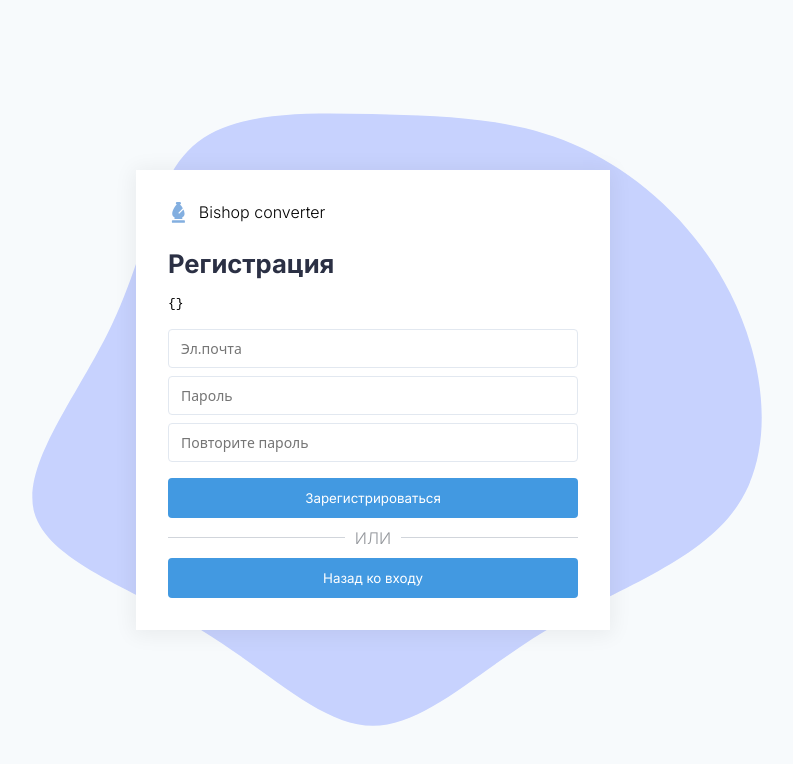
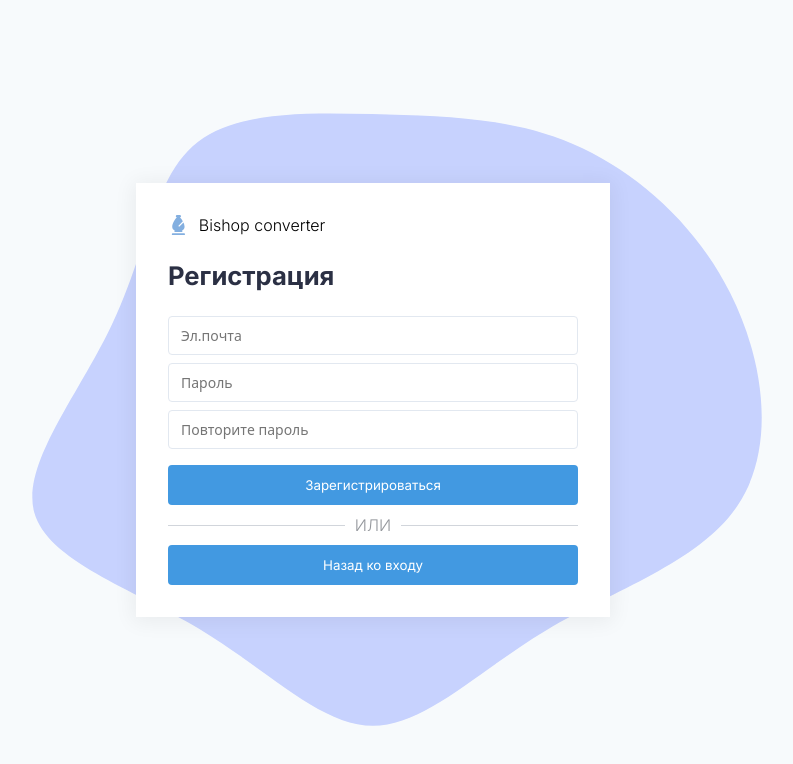
Before and after one commit to SkyBoxProject/bishop-client, a React (Create React App) app: page /registration in a window 1280 px wide. Shown: the top 764 px of the page, without its empty margins (267-1060 px from the left). Built offline with nearby package versions, Linux system fonts and the light colour scheme.

Commit message:
remove form state viewer

```diff
--- a/src/resources/RegistrationPage.js
+++ b/src/resources/RegistrationPage.js
@@ -95,10 +95,6 @@ export function RegistrationPage(props) {
 
                   {formProps.submitFailed && Object.values(formProps.errors).length ? <Alert title="Ошибки заполнения:">{Object.values(formProps.errors).map(err => <div>{err}</div>)}</Alert> : ""}
 
-                  <div style={{ margin: '10px 0px', wordBreak: 'break-all', fontFamily: 'monospace' }}>
-                     {JSON.stringify(formProps.values)}
-                  </div>
-
                   <Field name="email" validate={emailValidate}>
                      {fieldProps => <Input placeholder="Эл.почта" {...fieldProps.input} />}
                   </Field>
```
